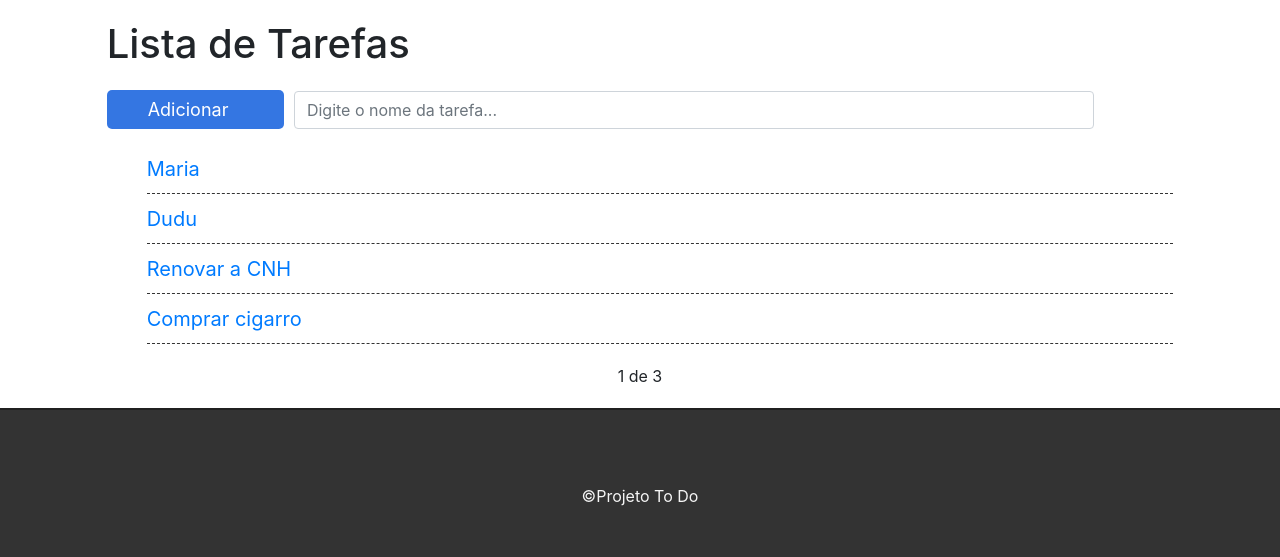
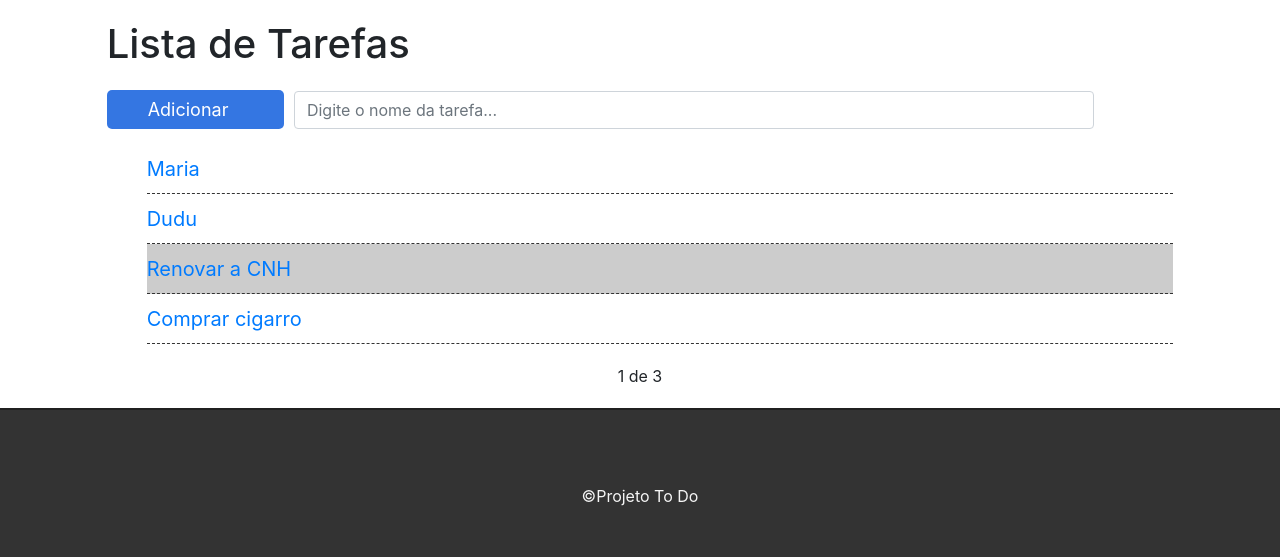
Before and after one commit to silveriomm/curso_django2, a Django app: page / in a window 1280 px wide. Shown: the part 57-614 px from the top of the page. Run offline with Django 3.2, Linux system fonts and the light colour scheme; a user stored in the database is signed in; data comes from the database, SQL or seed files in the repository; both versions use the stored data as it was after the commit; parts of the project's set-up code (start-up, migrations or seed data) failed here and were passed over; some libraries are stand-ins or nearby versions.

Commit message:
adicionado concluir tarefa - aula 18

```diff
--- a/todo/tasks/static/css/styles.css
+++ b/todo/tasks/static/css/styles.css
@@ -24,7 +24,7 @@
 
 /* Lista de tarefas */
 
-.fi-xnsuxl-trash-bin, .fi-xnsuxl-edit-solid {
+.fi-xnsuxl-trash-bin, .fi-xnsuxl-edit-solid, .fi-cwsuxl-check {
     cursor: pointer;
     margin: 5px;
     font-size: 20px;
@@ -144,3 +144,15 @@ ul.messages {
     margin-top: 30px;
     text-align: center;
 }
+
+.task-item.done {
+    background-color: #ccc;
+}
+
+.done .fi-cwsuxl-check {
+    color: #3476e2;
+}
+
+.fi-cwsuxl-check {
+    color: #ccc;
+}
--- a/todo/tasks/templates/tasks/list.html
+++ b/todo/tasks/templates/tasks/list.html
@@ -27,11 +27,24 @@
         {% endif %}
         <ul class="task-list">
             {% for task in tasks %}
-            <li class="task-item">
-                <span><a href="/task/{{task.id}}">{{ task.title }}</a></span>
-                <a href="delete/{{task.id}}" class="delete-btn"> <span> <i class="fi-xnsuxl-trash-bin"></i> </span> </a>
-               <a href="edit/{{task.id}}"> <span> <i class="fi-xnsuxl-edit-solid"></i> </span> </a>
-            </li>
+                {% if task.done == 'doing' %}
+                    <li class="task-item">
+                {% else %}
+                    <li class="task-item done">
+                {% endif %}
+                    <span>
+                        <a href="/task/{{task.id}}">{{ task.title }}</a>
+                    </span>
+                    <a href="delete/{{task.id}}" class="delete-btn">
+                        <span> <i class="fi-xnsuxl-trash-bin"></i> </span>
+                    </a>
+                    <a href="edit/{{task.id}}">
+                        <span> <i class="fi-xnsuxl-edit-solid"></i> </span>
+                    </a>
+                    <a href="changestatus/{{task.id}}">
+                        <span> <i class="fi-cwsuxl-check"></i> </span>
+                    </a>
+                </li>
             {% endfor %}
         </ul>
         <div class="pagination">
--- a/todo/tasks/urls.py
+++ b/todo/tasks/urls.py
@@ -6,5 +6,6 @@ urlpatterns = [
     path('task/<int:id>', views.taskView, name='task-view'),
     path('newtask/', views.newTask, name='new-task'),
     path('edit/<int:id>', views.editTask, name='edit-task'),
+    path('changestatus/<int:id>', views.changeStatus, name='change-status'),
     path('delete/<int:id>', views.deleteTask, name='delete-task'),
 ]
--- a/todo/tasks/views.py
+++ b/todo/tasks/views.py
@@ -59,6 +59,19 @@ def deleteTask(request, id):
     messages.info(request, 'Tarefa excluída com sucesso!')
     return redirect('/')
 
+
+@login_required
+def changeStatus(request, id):
+    task = get_object_or_404(Task, pk=id)
+    if(task.done == 'doing'):
+        task.done = 'done'
+    else:
+        task.done = 'doing'
+
+    task.save()
+    return redirect('/')
+
+
 @login_required
 def taskView(request, id):
     task = get_object_or_404(Task, pk=id)
```
Also changed, not shown: todo/db.sqlite3.
